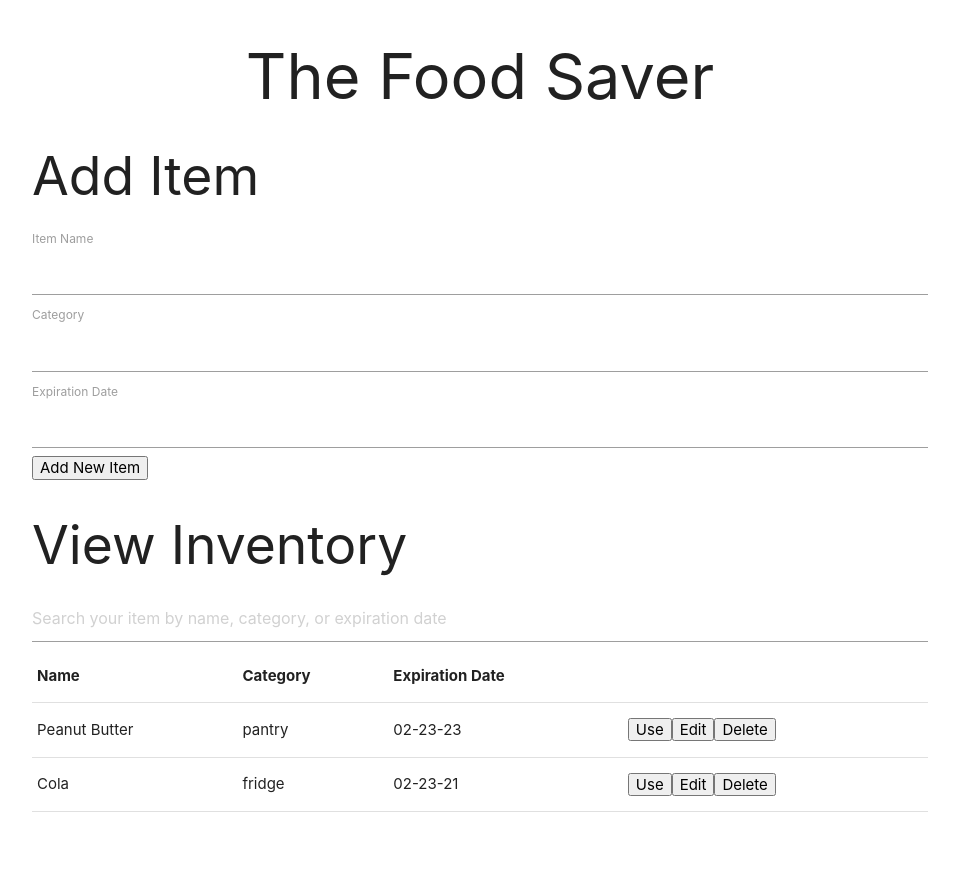
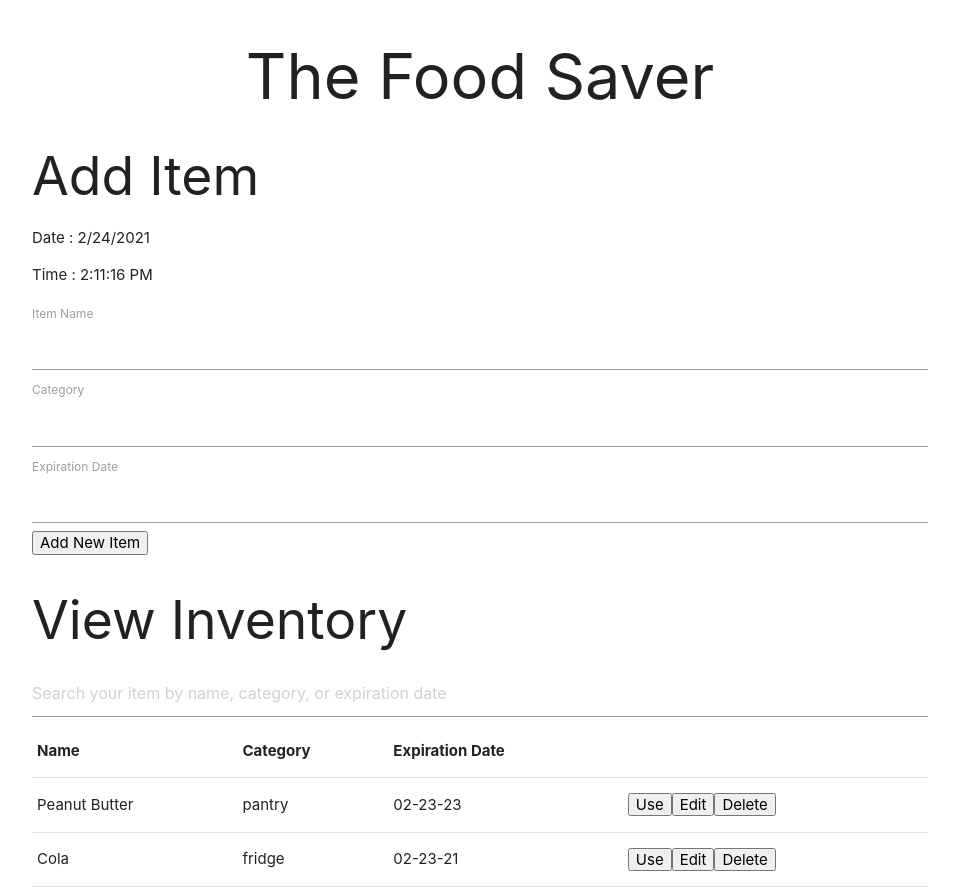
Before and after one commit to ahnlok/food-saver, a React (Create React App) app in the folder client/: page / in a window 1280 px wide. Shown: the whole page, without its empty margins (160-1119 px from the left). Before the commit the page ends 812 px from the top, so only its background shows below. Built offline with nearby package versions, Linux system fonts and the light colour scheme.

Commit message:
add timer

```diff
--- a/client/src/App.js
+++ b/client/src/App.js
@@ -39,6 +39,7 @@ import ItemTable from './tables/ItemTable';
 import AddItemForm from './forms/AddItemForm';
 import EditItemForm from './forms/EditItemForm';
 import SearchItem from './forms/SearchItem';
+import DateTime from './forms/DateTime';
 // import { render } from 'react-dom';
 // import Button from '@material-ui/core/Button';
 // import TextField from '@material-ui/core/TextField';
@@ -120,6 +121,7 @@ const App = () => {
           ) : (
           <Fragment>
             <h2>Add Item</h2>
+            <DateTime></DateTime>
             <AddItemForm addItem={addItem} />
           </Fragment>
         )}
@@ -127,7 +129,8 @@ const App = () => {
         <div className="flex-large">
           <h2>View Inventory</h2>
           <SearchItem onSearch={(searchTerm) => setFilter(searchTerm)} />
-          <ItemTable items={filteredData} editRow={editRow} deleteItem={deleteItem}/>
+          <ItemTable items={items} editRow={editRow} deleteItem={deleteItem}/>
+          {/* items={filteredData} */}
         </div>
       </div>
     </div>
--- /dev/null
+++ b/client/src/forms/DateTime.js
@@ -0,0 +1,24 @@
+import  React, { useState , useEffect } from 'react'
+
+export const DateTime = () => {
+
+    var [date,setDate] = useState(new Date());
+
+    useEffect(() => {
+        var timer = setInterval(()=>setDate(new Date()), 1000 )
+        return function cleanup() {
+            clearInterval(timer)
+        }
+
+    });
+
+    return(
+        <div>
+            <p> Date : {date.toLocaleDateString()}</p>
+            <p> Time : {date.toLocaleTimeString()}</p>
+
+        </div>
+    )
+}
+
+export default DateTime
```
